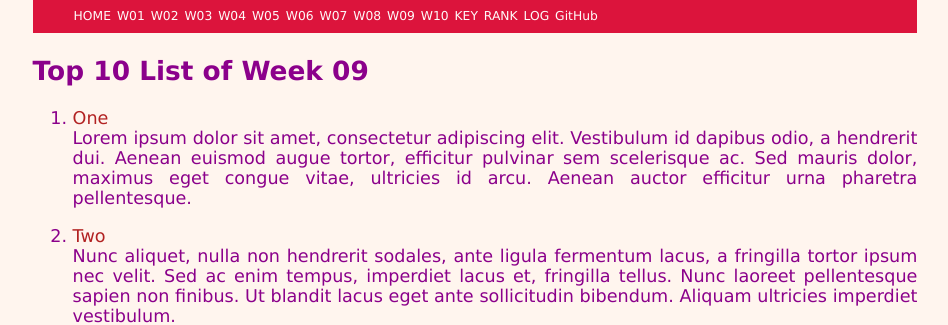
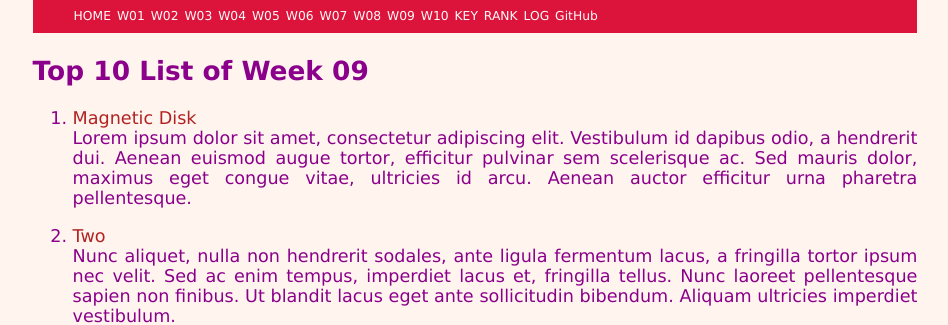
Before and after one commit to AlifHazairin/os211, a Jekyll site: the page built from w09.md, in a window 1280 px wide. Shown: the part 171-496 px from the top of the page, without its empty margins (165-1113 px from the left). Built offline with Jekyll 4.4.1, drawn with Linux system fonts in a browser that asks for light colours; our own code applies the rules of GitHub Pages for plain Markdown files.

Commit message:
answer of Q02

```diff
--- /dev/null
+++ b/QUIZ/W09/W09Q02.txt
@@ -0,0 +1 @@
+ZCZC W09 Q02 AlifHazairin AlifHazairin 3151-8B22
--- a/w09.md
+++ b/w09.md
@@ -5,7 +5,7 @@ permalink: /W09/
 
 # Top 10 List of Week 09
 
-1. [One](https://en.wikipedia.org/wiki/1)<br>
+1. [Magnetic Disk](https://www.pcmag.com/encyclopedia/term/magnetic-disk)<br>
 Lorem ipsum dolor sit amet, consectetur adipiscing elit.
 Vestibulum id dapibus odio, a hendrerit dui.
 Aenean euismod augue tortor, efficitur pulvinar sem scelerisque ac.
```
